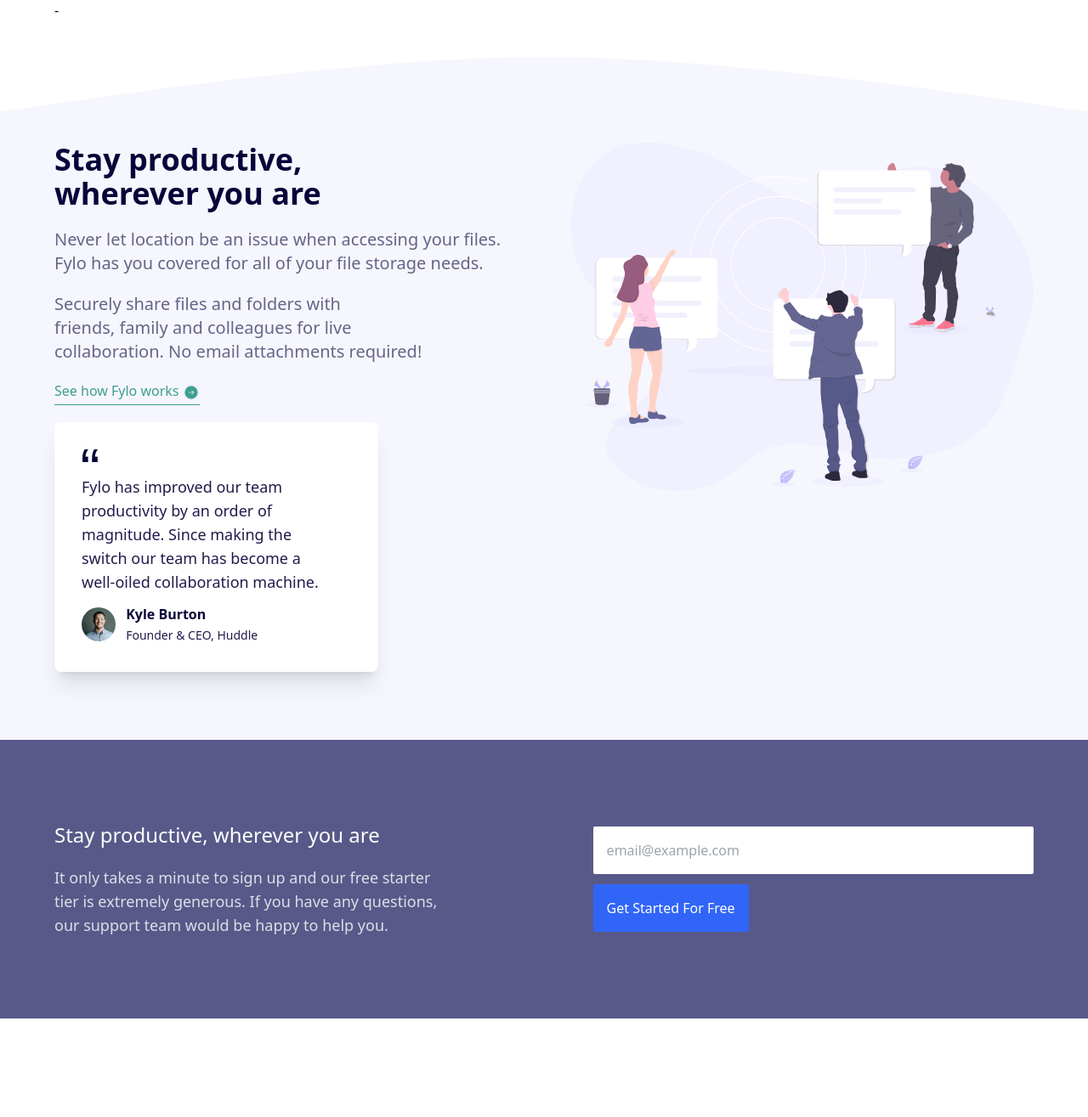
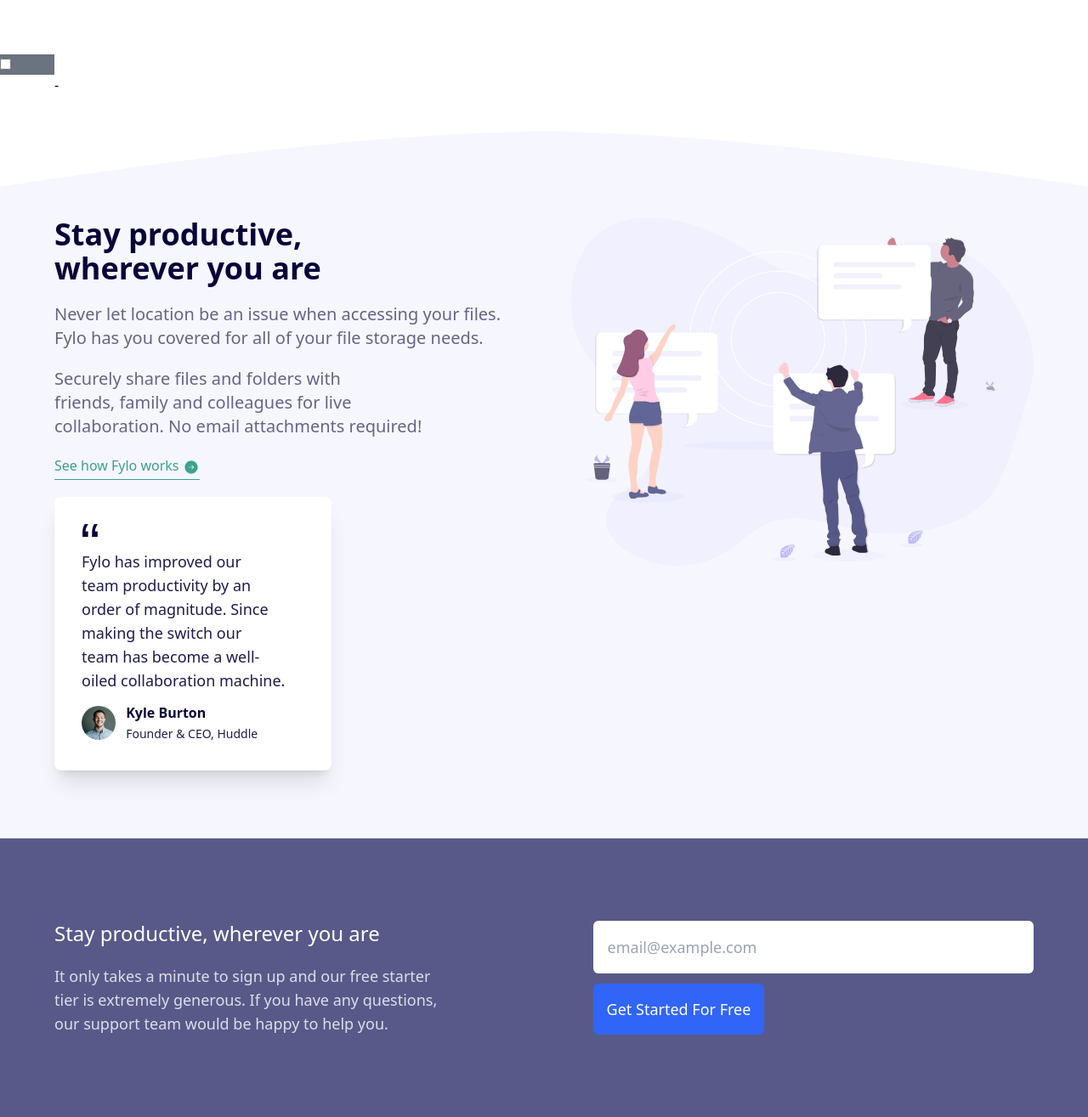
Before and after one commit to Overidd/LayoutFyloo, a plain HTML site: page index.html in a window 1280 px wide. Shown: the whole page at 85% size. Before the commit the page ends 1199 px from the top, so only its background shows below. Drawn offline with nearby package versions, Linux system fonts and the light colour scheme.

Commit message:
feat: cambios visuales en el formulario

```diff
--- a/index.html
+++ b/index.html
@@ -22,21 +22,27 @@
 </head>
 
 <body class="">
+  <label for="check" class="bg-gray-500 mt-16 block w-16 ">
+    <div class="bg-white"></div>
+    <input type="checkbox" onclick="darkThema()">
+  </label>
+
 
   <header class="w-[90%] max-w-7xl mx-auto">
     -
   </header>
 
-  <main class="bg-[var(--LightGrayishBlue)] text-[var(--VeryDarkBlue)] relative pb-20 mt-36 text-balance">
+  <main
+    class="bg-[var(--LightGrayishBlue)] text-[var(--VeryDarkBlue)] relative pb-20 mt-36 text-balance">
     <figure>
       <img src="images/bg-curve-mobile.svg" alt="" class=" absolute  bottom-[100%] w-full -z-10 md:hidden">
       <img src="images/bg-curve-desktop.svg" alt="" class=" hidden absolute bottom-[100%] -z-10 w-full md:block">
     </figure>
-    <div class=" w-[90%] mx-auto flex flex-col gap-16 flex-wrap lg:flex-row">
+    <section class=" w-[90%] mx-auto flex flex-col gap-16 flex-wrap lg:flex-row">
       <figure class="flex-1">
         <img src="images/illustration-2.svg" alt="illustration-2 ">
       </figure>
-      <section class="flex-1 text-center space-y-5 m-auto md:text-left md:-order-1">
+      <article class="flex-1 text-center space-y-5 m-auto md:text-left md:-order-1">
         <h2 class="font-bold text-xl md:text-4xl">
           Stay productive, wherever you are
         </h2>
@@ -52,7 +58,7 @@
           <a href="#">See how Fylo works</a>
           <img src="images/icon-arrow.svg" alt="" class="inline-block w-5">
         </button>
-        <div class="bg-white md:max-w-[70%] shadow-xl p-8 space-y-3 rounded-lg text-left">
+        <div class="bg-white md:max-w-[60%] shadow-xl p-8 space-y-3 rounded-lg text-left">
           <img src="images/icon-quotes.svg" alt="quotes" class="w-5">
           <p class="opacity-90 md:text-lg">
             Fylo has improved our team productivity by an order of magnitude. Since
@@ -66,12 +72,13 @@
             </p>
           </div>
         </div>
-      </section>
-    </div>
+      </article>
+    </section>
   </main>
 
   <aside class="bg-[var(--DesaturatedBlue)] text-white text-center text-balance">
-    <div class="w-[90%] m-auto flex flex-col justify-between items-center gap-8 md:flex-row py-16 xl:py-24 md:text-left">
+    <section
+      class="w-[90%] m-auto flex flex-col justify-between items-center gap-8 md:flex-row py-16 xl:py-24 md:text-left">
       <div class="space-y-5 md:basis-[45%]">
         <h2 class="font-medium text-lg md:text-2xl">
           Stay productive, wherever you are
@@ -82,15 +89,26 @@
         </p>
       </div>
       <form action="" class="w-[85%] md:basis-[45%]">
-        <input type="text" placeholder="email@example.com" class="p-2 w-full rounded-sm mb-3 md:p-4">
+        <input type="email" placeholder="email@example.com"
+          class="w-full p-2 text-[var(--DesaturatedBlue)] font-medium rounded-md focus-visible:outline-none border border-transparent invalid:border-red-600 peer md:p-4 md:text-lg"/>
+        <span class=" hidden peer-invalid:block ">
+          please check your email
+        </span>
         <input type="submit" value="Get Started For Free"
-          class="bg-[var(--BrightBlue)] p-2 w-full rounded-sm md:w-fit md:p-4">
+          class="bg-[var(--BrightBlue)] p-2 mt-3 w-full rounded-md cursor-pointer hover:brightness-110 hover:border-[var(--BrightBlue)] md:w-fit md:p-4 md:text-lg">
       </form>
-    </div>
+    </section>
   </aside>
 
   <footer class="w-[90%] max-w-7xl mx-auto">
 
   </footer>
+
+  <script>
+    const darkThema = () => {
+      document.body.classList.toggle('dark')
+      console.log("click")
+    }
+  </script>
 </body>
 </html>
```
